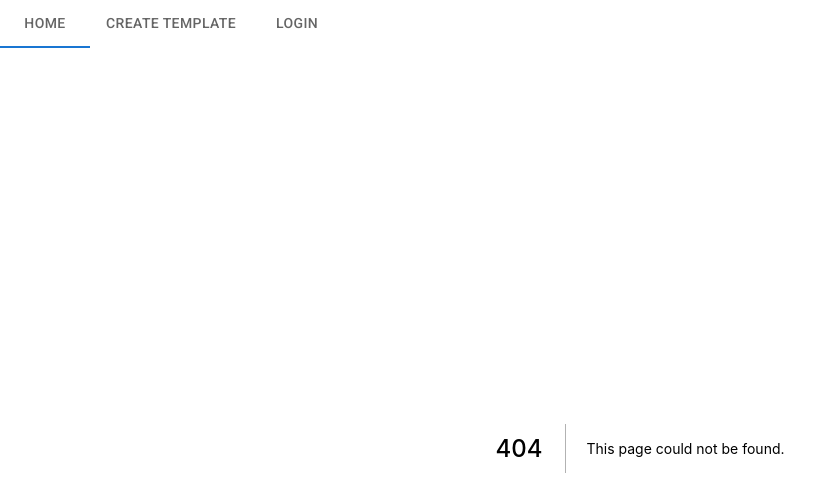
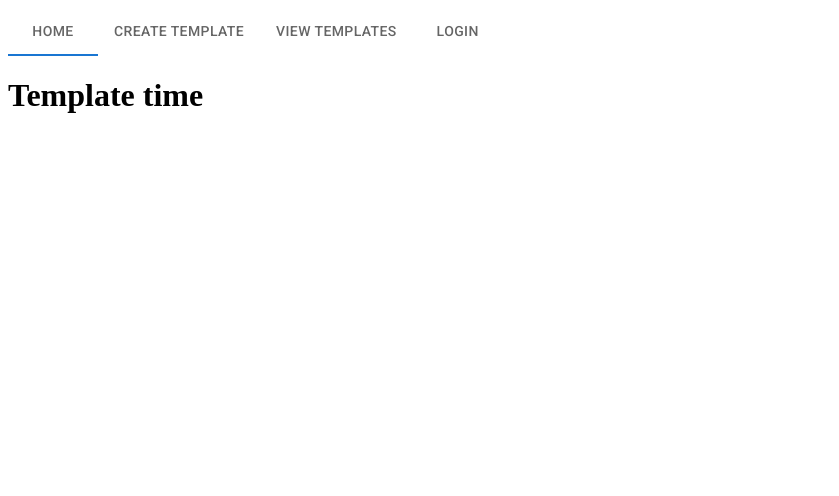
Before and after one commit to calebsmith00/recreated-onenote, a Next.js app: page /view-templates in a window 1280 px wide. Before the commit this address had no page. Shown: the top 496 px of the page, without its empty margins (0-839 px from the left). Built offline with nearby package versions, Linux system fonts and the light colour scheme.

Commit message:
Add page to view templates

```diff
--- a/components/navbar/index.tsx
+++ b/components/navbar/index.tsx
@@ -10,33 +10,22 @@ const Navbar = () => {
     setActiveLinkIndex(index);
   };
 
-  return (
-    <Tabs value={activeLinkIndex}>
-      {/* GET / */}
-      <NavLink
-        href={links.home.path}
-        value={links.home.index}
-        label={links.home.label}
-        handleLinkClick={handleLinkClick}
-      />
+  const retrieveLinks = () => {
+    const linkElements = Object.values(links);
+    return linkElements.map((link) => {
+      return (
+        <NavLink
+          key={link.index}
+          href={link.path}
+          value={link.index}
+          label={link.label}
+          handleLinkClick={handleLinkClick}
+        />
+      );
+    });
+  };
 
-      {/* GET /create-template */}
-      <NavLink
-        href={links.create_template.path}
-        value={links.create_template.index}
-        label={links.create_template.label}
-        handleLinkClick={handleLinkClick}
-      />
-
-      {/* GET /login */}
-      <NavLink
-        href={links.login.path}
-        value={links.login.index}
-        label={links.login.label}
-        handleLinkClick={handleLinkClick}
-      />
-    </Tabs>
-  );
+  return <Tabs value={activeLinkIndex}>{retrieveLinks()}</Tabs>;
 };
 
 export default Navbar;
--- a/links.json
+++ b/links.json
@@ -11,9 +11,15 @@
     "label": "Create Template"
   },
 
+  "view_templates": {
+    "path": "/view-templates",
+    "index": 3,
+    "label": "View Templates"
+  },
+
   "login": {
     "path": "/login",
-    "index": 3,
+    "index": 4,
     "label": "Login"
   }
 }
--- /dev/null
+++ b/pages/view-templates.tsx
@@ -0,0 +1,8 @@
+import type { NextPage } from "next";
+import TemplateCreation from "../components/template_creation";
+
+const ViewTemplatesPage: NextPage = () => {
+  return <TemplateCreation />;
+};
+
+export default ViewTemplatesPage;
```
